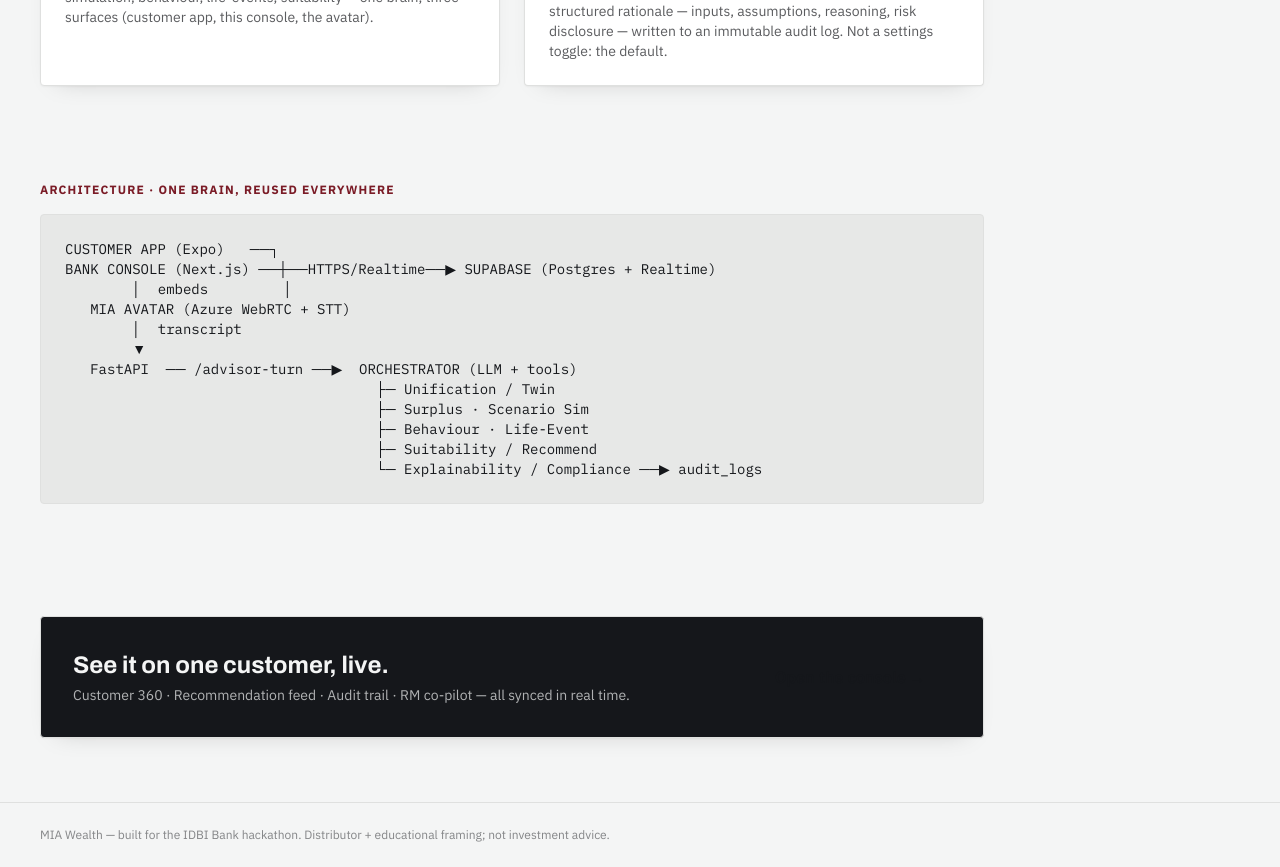
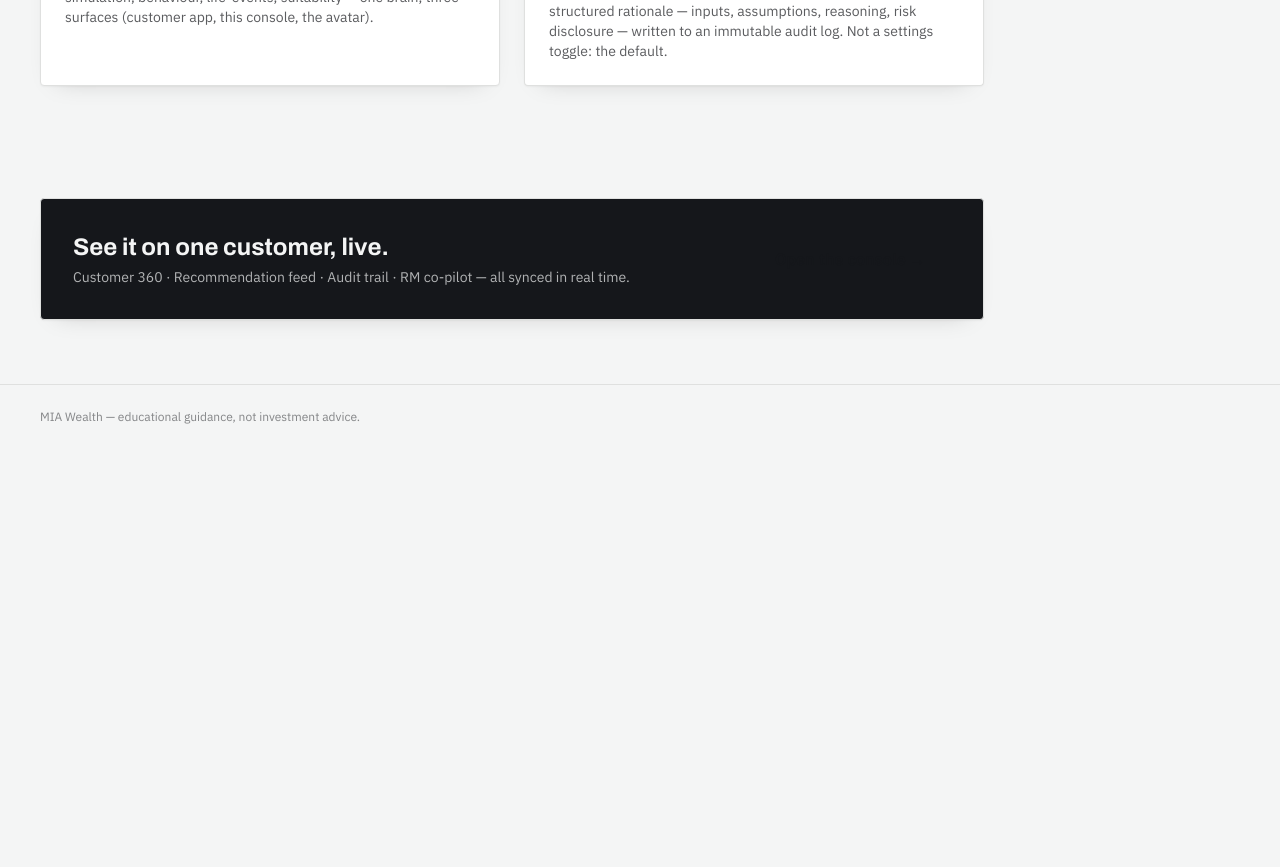
Before and after one commit to ojayit2006/advisorsetu, a Next.js app in the folder web/: page / in a window 1280 px wide. Shown: the part 880-1747 px from the top of the page. After the commit the page ends 1329 px from the top, so only its background shows below. Built offline with nearby package versions, Linux system fonts and the light colour scheme.

Commit message:
Updated Dashboard

```diff
--- a/web/app/page.tsx
+++ b/web/app/page.tsx
@@ -14,7 +14,7 @@ export default function LandingPage() {
 
       <section className="px-6 md:px-10 py-16 md:py-24 max-w-5xl">
         <div className="text-xs font-semibold uppercase tracking-widest text-ink/40 mb-6">
-          MIA Wealth · Built for IDBI Bank
+          MIA Wealth
         </div>
         <h1 className="font-display font-black text-5xl md:text-7xl leading-[0.95] tracking-tight max-w-3xl">
           An AI advisor that shows its work.
@@ -58,25 +58,6 @@ export default function LandingPage() {
         </div>
       </section>
 
-      <section className="px-6 md:px-10 py-12 max-w-5xl">
-        <div className="text-xs font-bold uppercase tracking-widest text-maroon mb-4">
-          Architecture · one brain, reused everywhere
-        </div>
-        <div className="neo-card-cream p-6 font-mono text-[11px] md:text-sm overflow-x-auto">
-          <pre className="whitespace-pre">{`CUSTOMER APP (Expo)   ──┐
-BANK CONSOLE (Next.js) ──┼──HTTPS/Realtime──▶ SUPABASE (Postgres + Realtime)
-        │  embeds         │
-   MIA AVATAR (Azure WebRTC + STT)
-        │  transcript
-        ▼
-   FastAPI  ── /advisor-turn ──▶  ORCHESTRATOR (LLM + tools)
-                                     ├─ Unification / Twin
-                                     ├─ Surplus · Scenario Sim
-                                     ├─ Behaviour · Life-Event
-                                     ├─ Suitability / Recommend
-                                     └─ Explainability / Compliance ──▶ audit_logs`}</pre>
-        </div>
-      </section>
 
       <section className="px-6 md:px-10 py-16 max-w-5xl">
         <div
@@ -96,8 +77,7 @@ BANK CONSOLE (Next.js) ──┼──HTTPS/Realtime──▶ SUPABASE (Postgres
       </section>
 
       <footer className="px-6 md:px-10 py-6 border-t border-line text-xs text-ink/50 mt-auto">
-        MIA Wealth — built for the IDBI Bank hackathon. Distributor + educational framing; not investment
-        advice.
+        MIA Wealth — educational guidance, not investment advice.
       </footer>
     </div>
   );
```
